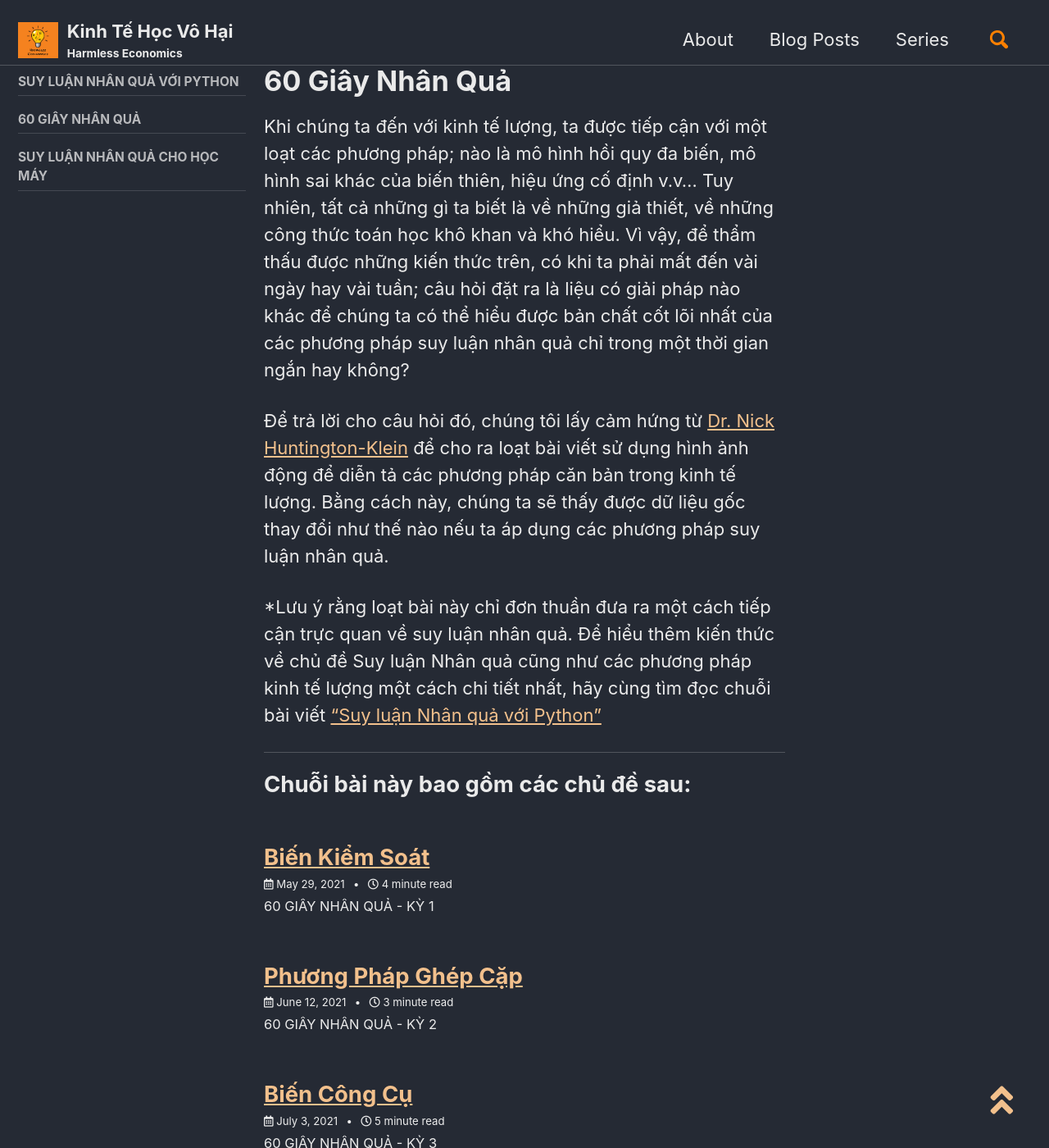
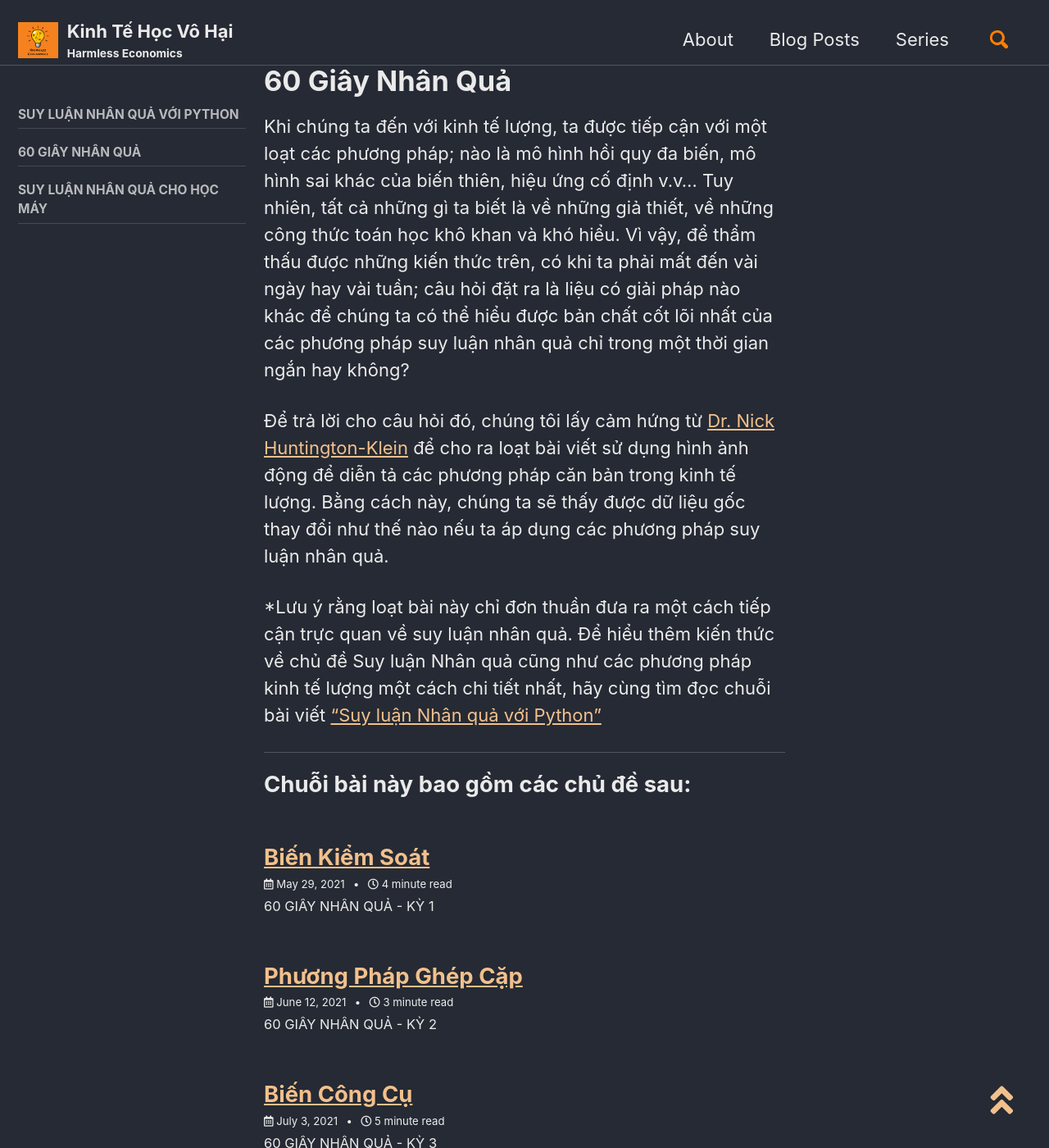
Before and after one commit to kinhtehocvohai/kinhtehocvohai.github.io, a Jekyll site: the page built from _pages/causalgraph.md, in a window 1280 px wide and 1400 px high. Shown: the whole window at 82% size. Built offline with Jekyll 4.4.1, drawn with Linux system fonts in a browser that asks for light colours; cached includes are drawn as plain includes.

Commit message:
Update _sidebar.scss

```diff
--- a/_sass/minimal-mistakes/_sidebar.scss
+++ b/_sass/minimal-mistakes/_sidebar.scss
@@ -8,14 +8,14 @@
 
 .sidebar {
   @include clearfix();
-  //  padding-top: 40px;
-  @include breakpoint(max-width $large) {
+    padding-top: 40px;
+  //@include breakpoint(max-width $large) {
      /* fix z-index order of follow links */
-     position: relative;
-     z-index: 10;
-     -webkit-transform: translate3d(0, 0, 0);
-     transform: translate3d(0, 0, 0);
-  }
+    // position: relative;
+    // z-index: 10;
+    // -webkit-transform: translate3d(0, 0, 0);
+    // transform: translate3d(0, 0, 0);
+  //}
 
   @include breakpoint($large) {
     float: left;
```
